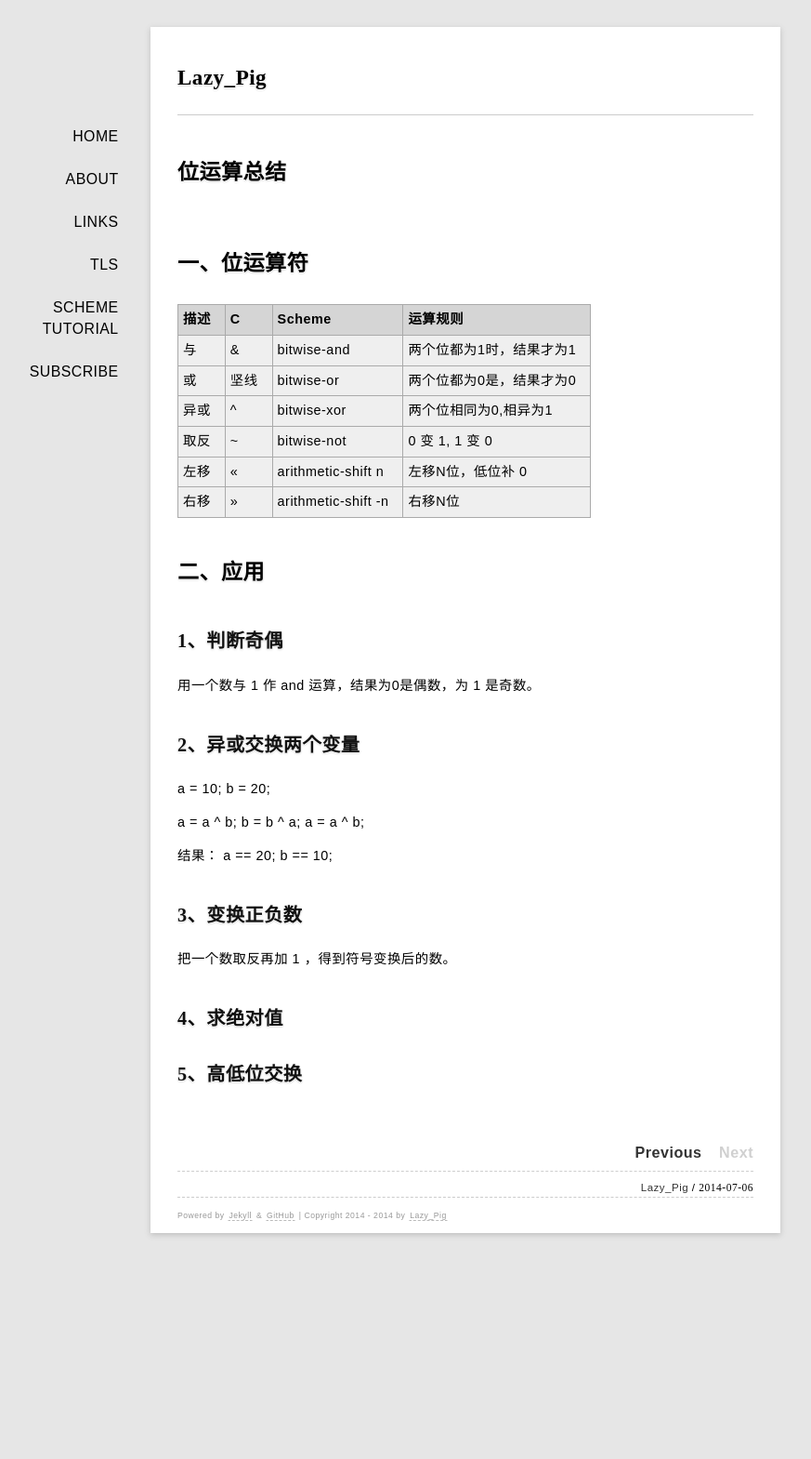
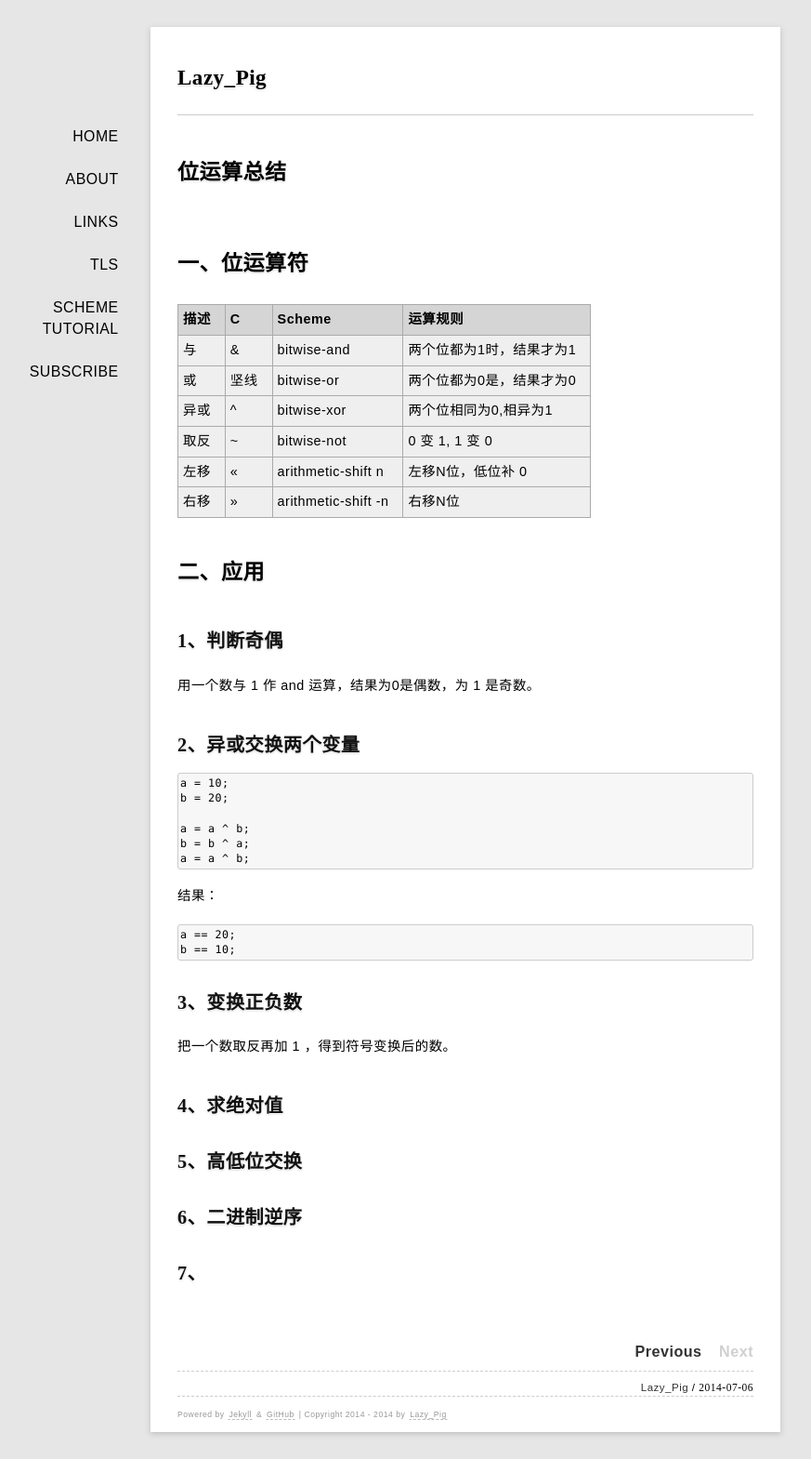
Before and after one commit to rhuichao/uternet.github.io, a Jekyll site: the page built from _posts/2014-07-06-bit-opera.md, in a window 1280 px wide. Shown: the whole page at 93% size, without its empty margins (139-1012 px from the left). Built offline with Jekyll 4.4.1, drawn with Linux system fonts in a browser that asks for light colours; some web fonts are replaced; Markdown is read by kramdown in place of the engine named in the settings; before the commit the page ends 1354 px from its top, so only the background shows below that.

Commit message:
new document posted

````diff
--- a/_posts/2014-07-06-bit-opera.md
+++ b/_posts/2014-07-06-bit-opera.md
@@ -25,16 +25,21 @@ date: 2014-07-06
 
 ##2、异或交换两个变量
 
+```
 a = 10;
 b = 20;
 
 a = a ^ b;
 b = b ^ a;
 a = a ^ b;
+```
 
 结果：
+
+```
 a == 20;
 b == 10;
+```
 
 ##3、变换正负数
 
@@ -43,3 +48,7 @@ b == 10;
 ##4、求绝对值
 
 ##5、高低位交换
+
+##6、二进制逆序
+
+##7、
````
Also changed, not shown: _posts/.#2014-07-06-bit-opera.md (deleted, +0 -1 lines).
